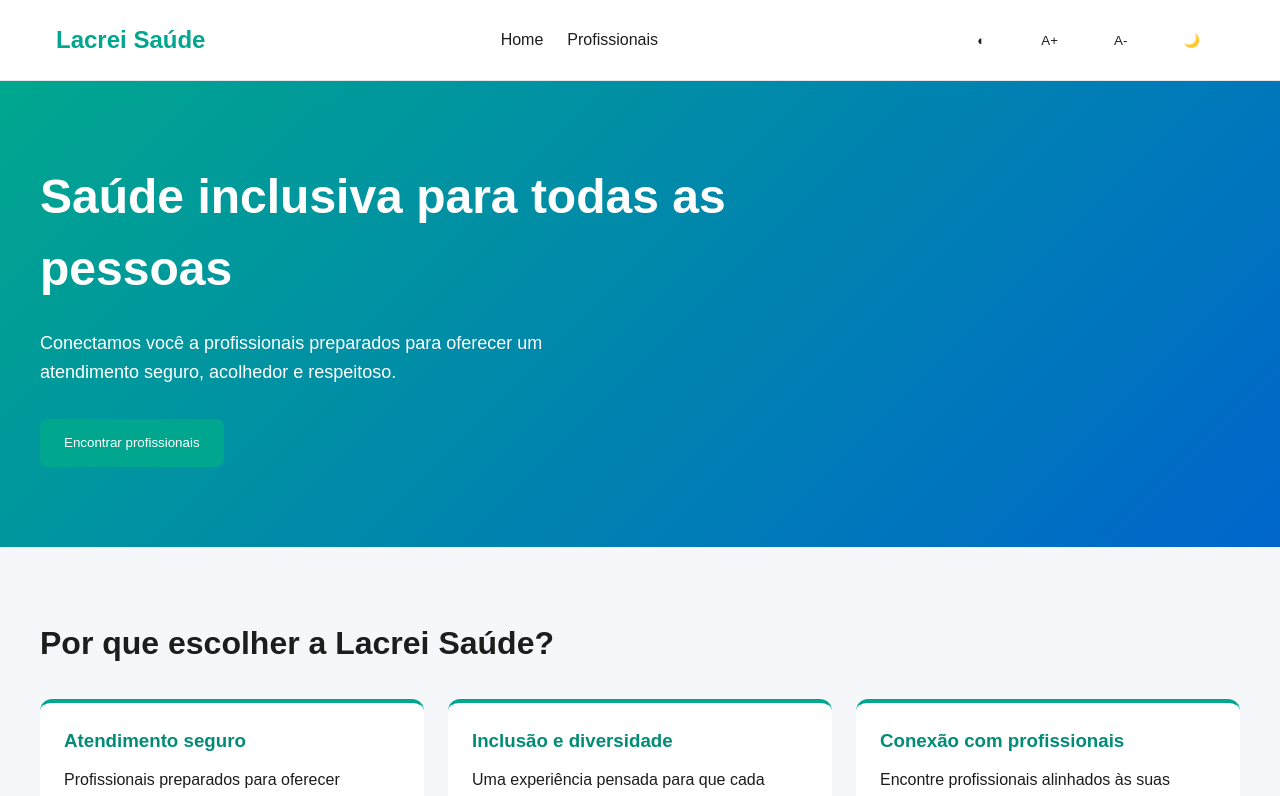
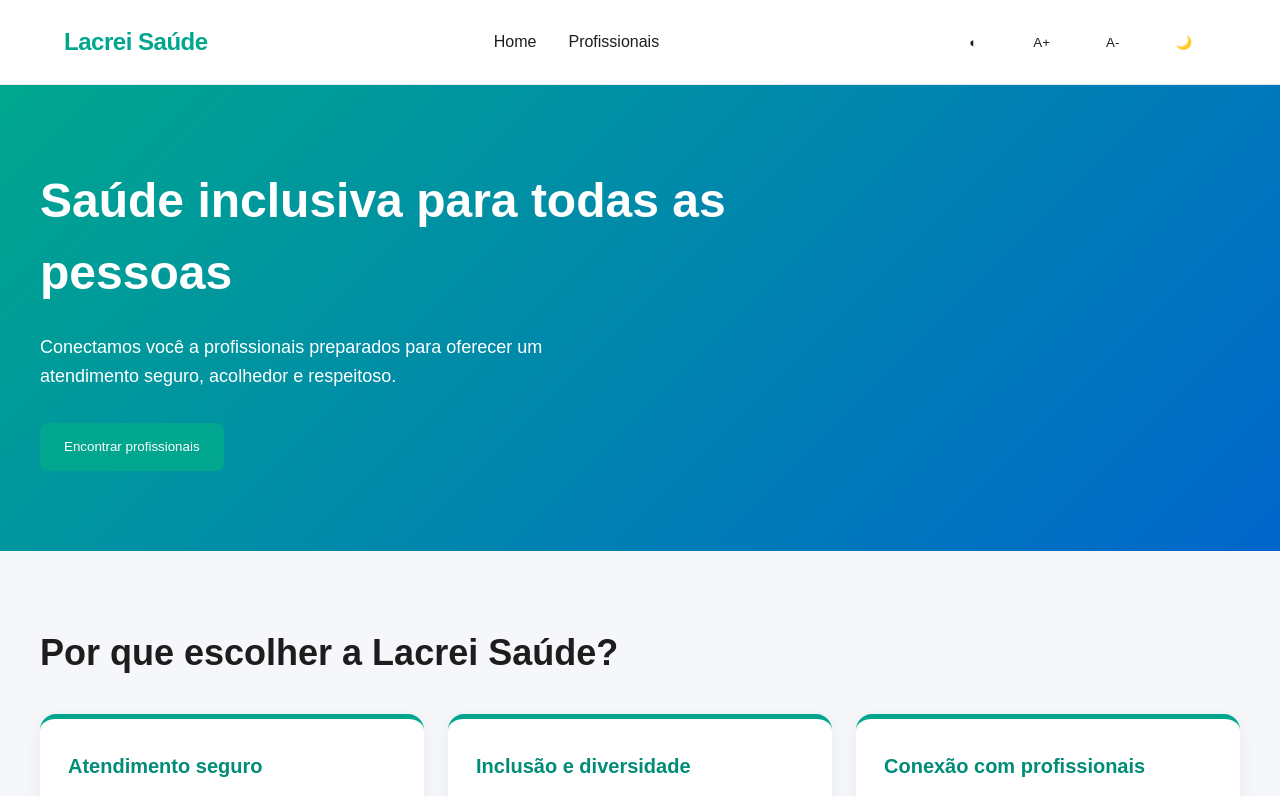
Before and after one commit to rafaelsnavarro/lacrei-saude-challenge, a Next.js app: page / in a window 1280 px wide. Shown: the top 796 px of the page. Built offline with nearby package versions, Linux system fonts and the light colour scheme.

Commit message:
style: refine header and benefitis visual design

```diff
--- a/src/components/Benefits/Benefits.styles.ts
+++ b/src/components/Benefits/Benefits.styles.ts
@@ -1,7 +1,7 @@
 import styled from "styled-components";
 
 export const Container = styled.section`
-  padding: 72px 24px;
+  padding: 80px 24px;
   background: #f5f7fa;
 `;
 
@@ -11,9 +11,18 @@ export const Content = styled.div`
 `;
 
 export const Title = styled.h2`
-  font-size: 2rem;
-  margin-bottom: 32px;
+  max-width: 760px;
+
+  font-size: 2.25rem;
+  line-height: 1.2;
+
+  margin-bottom: 40px;
+
   color: #1d1d1d;
+
+  @media (max-width: 768px) {
+    font-size: 1.75rem;
+  }
 `;
 
 export const Cards = styled.div`
@@ -27,17 +36,39 @@ export const Cards = styled.div`
 `;
 
 export const Card = styled.article`
-  padding: 24px;
-  border-radius: 12px;
+  padding: 32px 28px;
+
+  min-height: 190px;
+
+  border-radius: 16px;
+
   background: #ffffff;
-  border-top: 4px solid #00a78e;
+
+  border-top: 5px solid #00a78e;
+
+  box-shadow: 0 4px 16px rgba(0, 0, 0, 0.06);
+
+  transition:
+    transform 0.2s ease,
+    box-shadow 0.2s ease;
 
   h3 {
     margin-bottom: 12px;
+
     color: #008c76;
+
+    font-size: 1.25rem;
   }
 
   p {
-    line-height: 1.6;
+    line-height: 1.7;
+
+    color: #1d1d1d;
+  }
+
+  &:hover {
+    transform: translateY(-4px);
+
+    box-shadow: 0 8px 24px rgba(0, 0, 0, 0.12);
   }
 `;
--- a/src/components/Header/Header.styles.ts
+++ b/src/components/Header/Header.styles.ts
@@ -1,53 +1,65 @@
 import styled from "styled-components";
 
-export const Wrapper =
-  styled.header`
+export const Wrapper = styled.header`
+  width: 100%;
 
-  width:100%;
+  position: sticky;
+  top: 0;
+  z-index: 1000;
 
-  border-bottom:1px solid
-    ${({ theme }) =>
-      theme.colors.border};
+  border-bottom: 1px solid #e5e7eb;
 
-  background:
-    ${({ theme }) =>
-      theme.colors.background};
+  background: rgba(255, 255, 255, 0.96);
+
+  backdrop-filter: blur(8px);
 `;
 
-export const Content =
-  styled.div`
+export const Content = styled.div`
+  max-width: 1200px;
 
-  max-width:1200px;
+  margin: 0 auto;
 
-  margin:auto;
+  padding: 18px 24px;
 
-  padding:
-    ${({ theme }) =>
-      theme.spacing.md};
+  display: flex;
+  align-items: center;
+  justify-content: space-between;
 
-  display:flex;
+  gap: 24px;
 
-  align-items:center;
-
-  justify-content:space-between;
+  @media (max-width: 768px) {
+    flex-direction: column;
+    align-items: flex-start;
+  }
 `;
 
-export const Logo =
-  styled.h2`
+export const Logo = styled.h2`
+  color: #00a78e;
 
-  color:
-    ${({ theme }) =>
-      theme.colors.primary};
+  font-size: 1.5rem;
+  font-weight: 800;
 
-  font-weight:700;
+  letter-spacing: -0.02em;
 `;
 
-export const Nav =
-  styled.nav`
+export const Nav = styled.nav`
+  display: flex;
 
-  display:flex;
+  align-items: center;
 
-  gap:
-    ${({ theme }) =>
-      theme.spacing.lg};
+  gap: 32px;
+
+  a {
+    font-weight: 500;
+
+    transition: color 0.2s ease;
+
+    &:hover {
+      color: #00a78e;
+    }
+  }
+
+  @media (max-width: 768px) {
+    gap: 16px;
+  }
 `;
```
